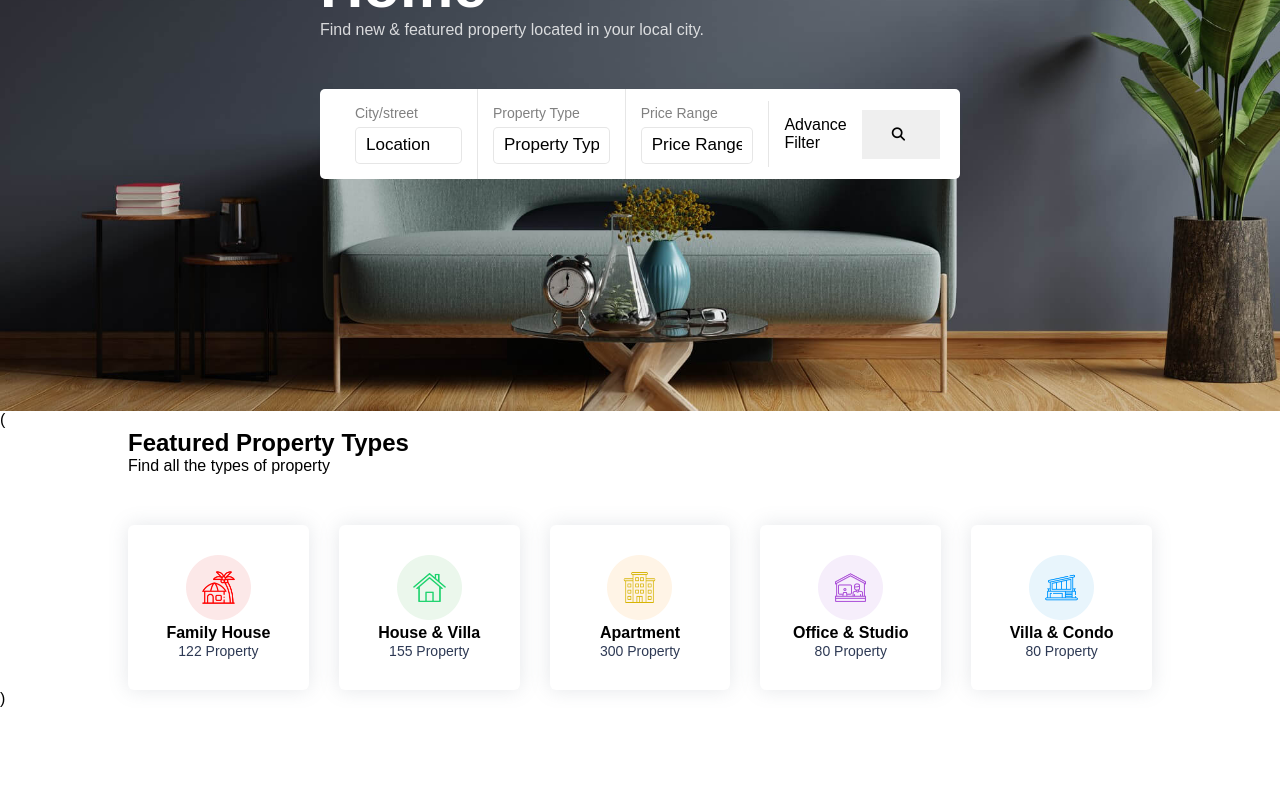
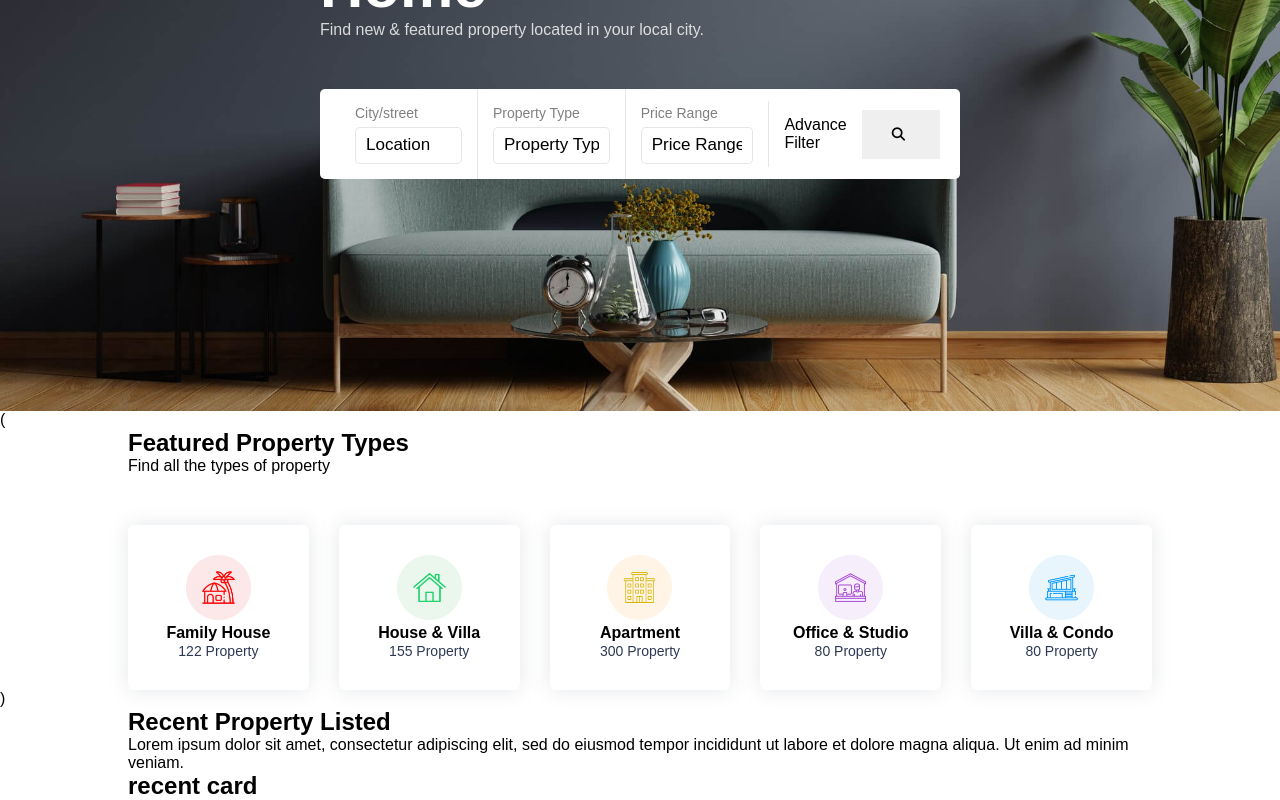
Before and after one commit to anish-pokharel/reales, a React (Create React App) app: page / in a window 1280 px wide. Shown: the part 389-1189 px from the top of the page. Before the commit the page ends 1097 px from the top, so only its background shows below. Built offline with nearby package versions, Linux system fonts and the light colour scheme.

Commit message:
recent section started

```diff
--- a/src/components/home/Home.jsx
+++ b/src/components/home/Home.jsx
@@ -1,12 +1,14 @@
 import React from "react";
 import Featured from "../featured/Featured";
 import Hero from "../hero/Hero";
+import Recent from "../recent/Recent";
 
 const Home = () => {
   return (
     <>
       <Hero />
       <Featured />
+      <Recent />
     </>
   );
 };
--- a/src/components/recent/Recent.jsx
+++ b/src/components/recent/Recent.jsx
@@ -0,0 +1,22 @@
+import React from "react";
+import Heading from "../common/Heading";
+import "./Recent.css";
+import RecentCard from "./RecentCard";
+
+const Recent = () => {
+  return (
+    <>
+      <section className="recent padding">
+        <div className="container">
+          <Heading
+            title="Recent Property Listed"
+            subtitle="Lorem ipsum dolor sit amet, consectetur adipiscing elit, sed do eiusmod tempor incididunt ut labore et dolore magna aliqua. Ut enim ad minim veniam."
+          />
+          <RecentCard />
+        </div>
+      </section>
+    </>
+  );
+};
+
+export default Recent;
--- a/src/components/recent/RecentCard.jsx
+++ b/src/components/recent/RecentCard.jsx
@@ -0,0 +1,11 @@
+import React from "react";
+
+const RecentCard = () => {
+  return (
+    <>
+      <h1>recent card</h1>
+    </>
+  );
+};
+
+export default RecentCard;
```
